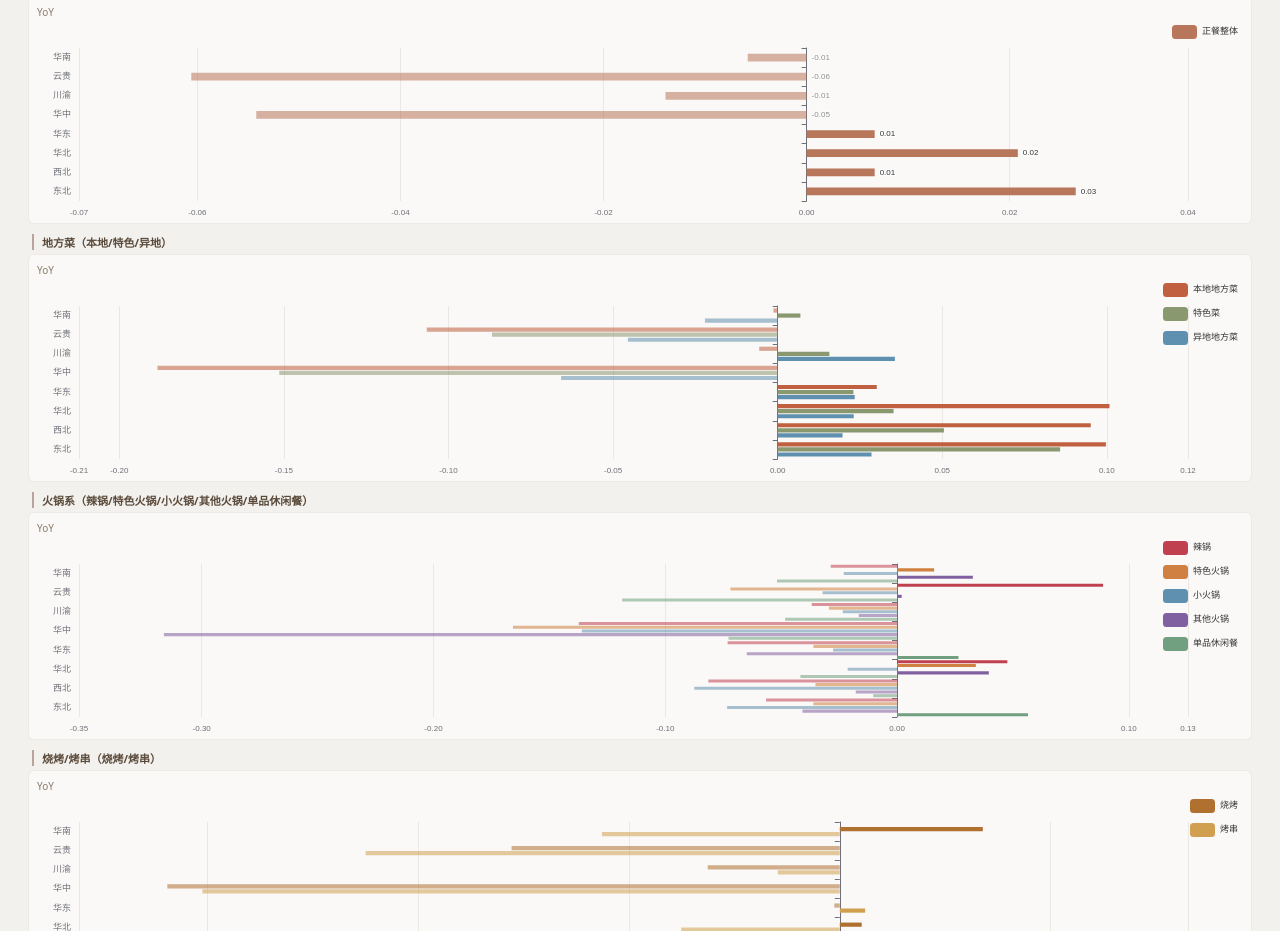
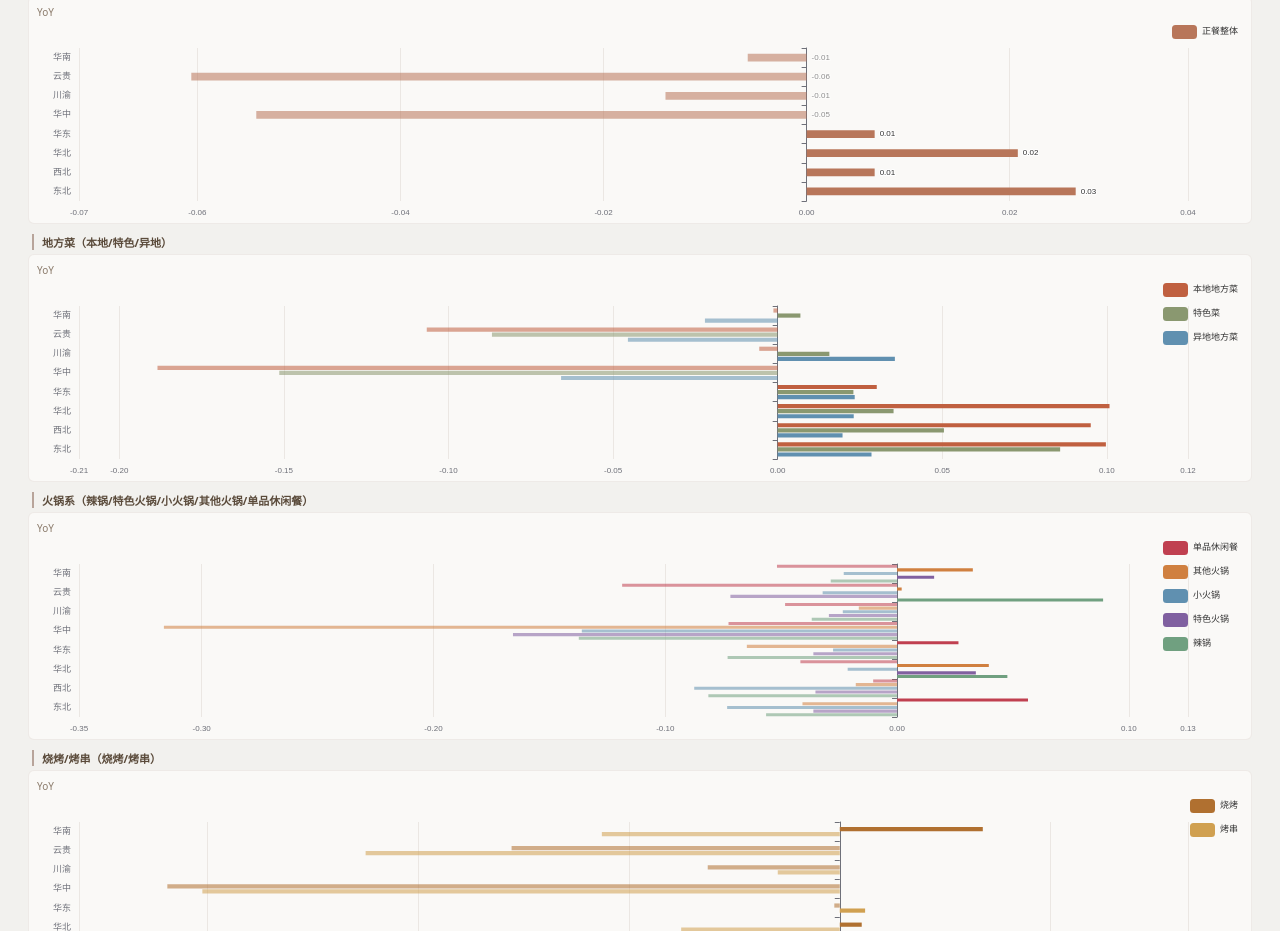
Before and after one commit to zhongyn-ai/holiday-report, a plain HTML site: page qmwy.html in a window 1280 px wide. Shown: the part 1950-2881 px from the top of the page. Drawn offline with nearby package versions, Linux system fonts and the light colour scheme; animation ran at ten frames a second.

Commit message:
fix: reverse cat order in PD charts so top-to-bottom matches user spec

```diff
--- a/qmwy.html
+++ b/qmwy.html
@@ -138,15 +138,15 @@ const GRP_COLORS={
 
 const CAT_ALIAS={'其他火锅':'火锅'};
 const CAT_GROUPS_PD={
-  "地方菜系":["本地地方菜","特色菜","异地地方菜","其他正餐"],
-  "火锅系":["辣锅","特色火锅","小火锅","其他火锅","单品休闲餐"],
+  "地方菜系":["其他正餐","异地地方菜","特色菜","本地地方菜"],
+  "火锅系":["单品休闲餐","其他火锅","小火锅","特色火锅","辣锅"],
   "烧烤/烤串":["烧烤","烤串"],
   "自助系":["自助火锅","自助烧烤","自助餐"]
 };
 const CAT_GROUPS_RG={
   "正餐整体":["正餐整体"],
   "地方菜":["本地地方菜","特色菜","异地地方菜"],
-  "火锅系":["辣锅","特色火锅","小火锅","其他火锅","单品休闲餐"],
+  "火锅系":["单品休闲餐","其他火锅","小火锅","特色火锅","辣锅"],
   "烧烤/烤串":["烧烤","烤串"],
   "自助系":["自助火锅","自助烧烤","自助餐"]
 };
```
Also changed, not shown: cny.html (+2 -2 lines).
